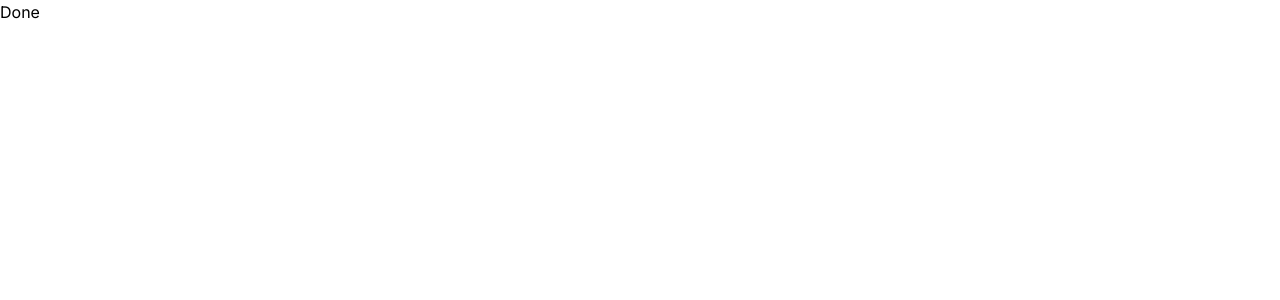
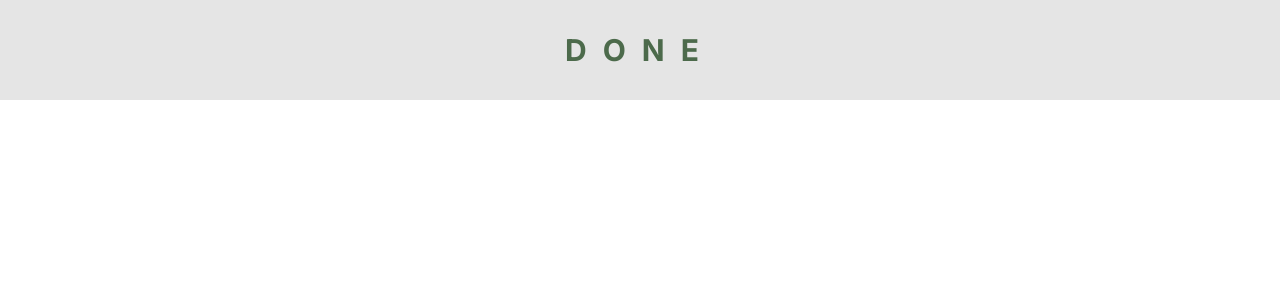
Before and after one commit to davyd-souza/done, a React (Vite) app: page / in a window 1280 px wide. Shown: the top 300 px of the page. Built offline with nearby package versions, Linux system fonts and the light colour scheme.

Commit message:
feat: create header

```diff
--- a/src/App.tsx
+++ b/src/App.tsx
@@ -1,7 +1,15 @@
+// Primary: 500, 400
+// Secondary: 400, 300
 export function App() {
   return (
-    <div className='App'>
-      <h1>Done</h1>
+    <div className='grid place-items-center gap-10'>
+      <header className='bg-neutral-200 dark:bg-neutral-800 w-full'>
+        <div className='mx-auto max-w-4xl'>
+          <h1 className='font-black text-primary-400 dark:text-secondary-200 text-3xl tracking-[1rem] flex justify-center p-8 select-none'>
+            DONE
+          </h1>
+        </div>
+      </header>
     </div>
   )
 }
```
